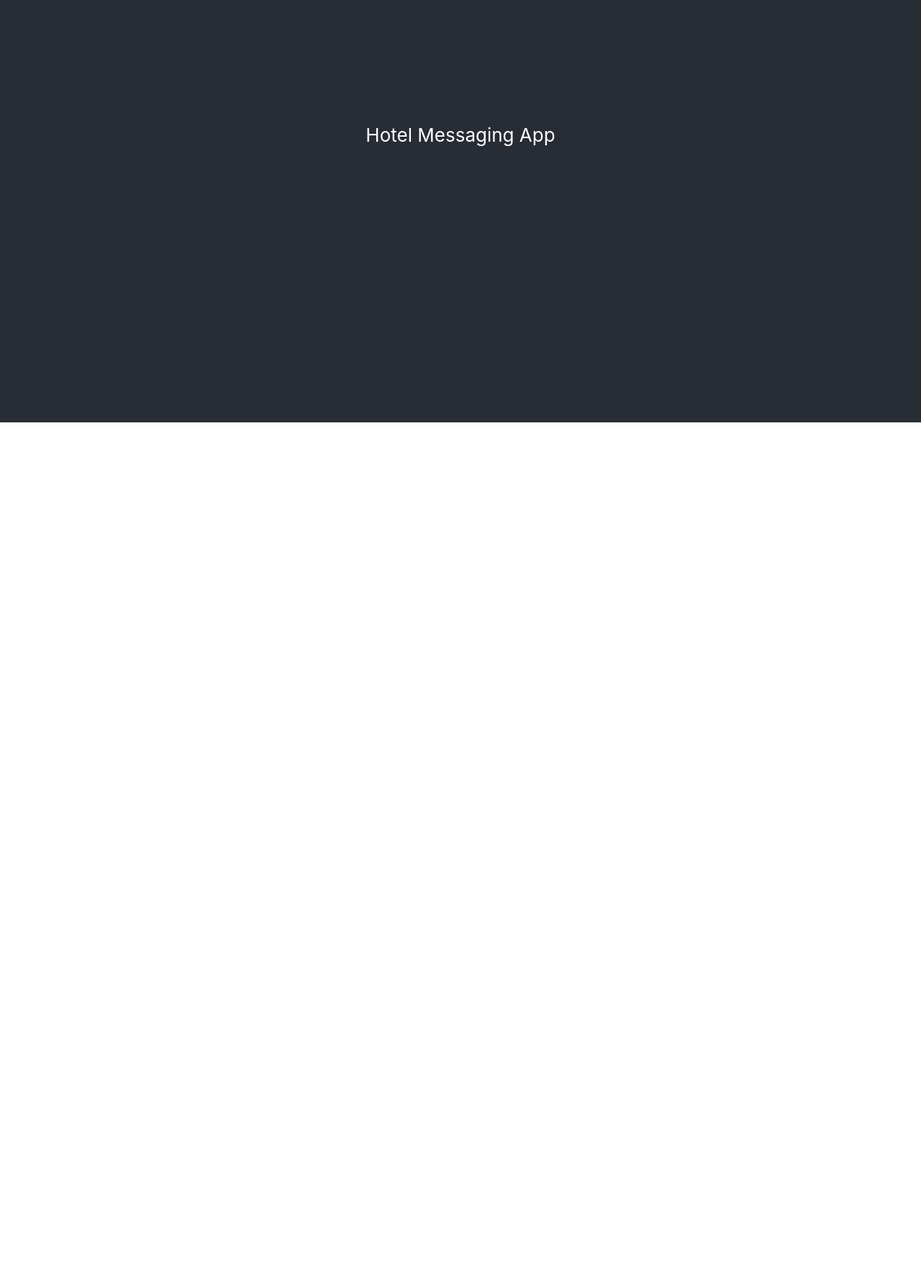
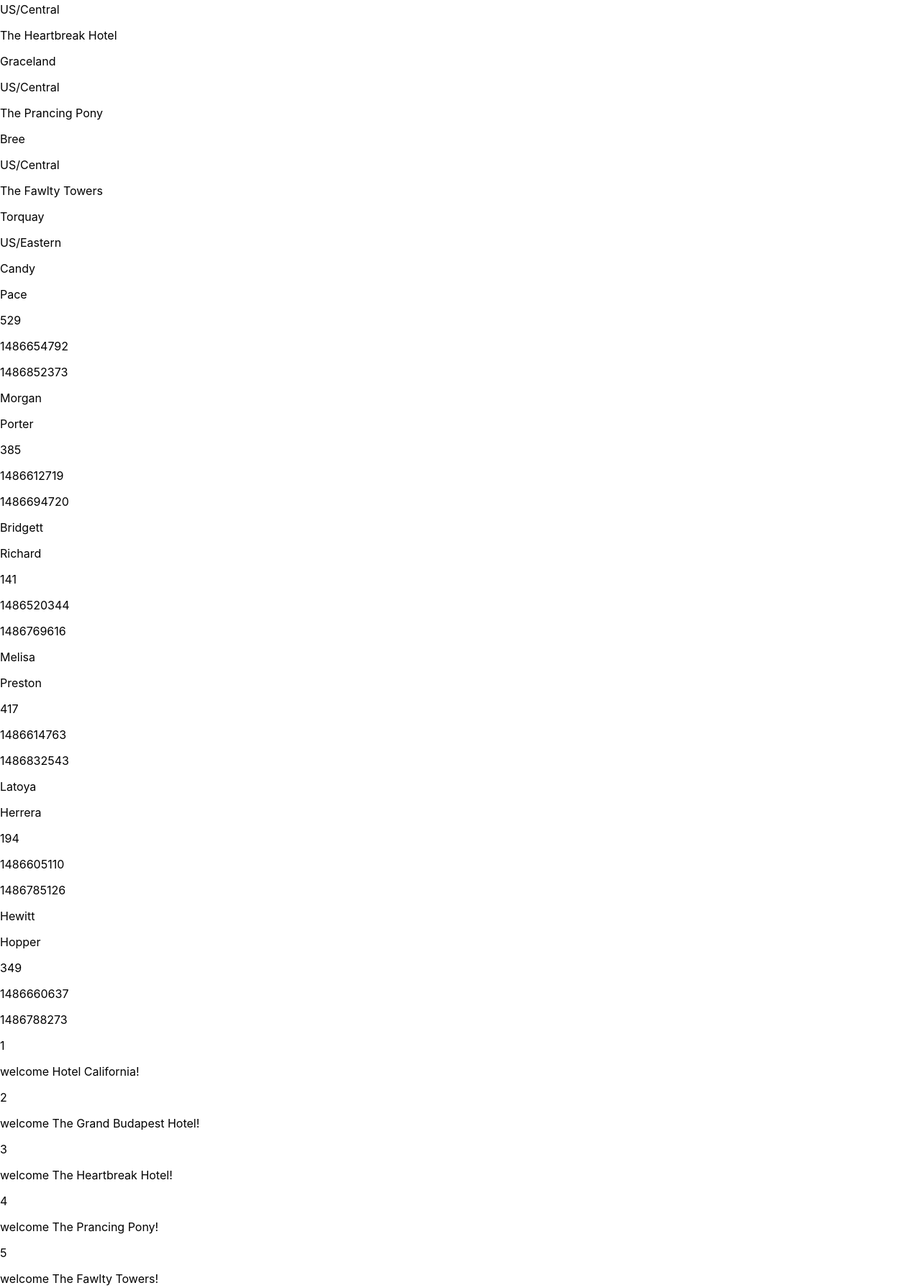
Before and after one commit to CardinalNavigation/hotelmessagingapp, a React app: page / in a window 1280 px wide. Shown: the part 213-2003 px from the top of the page at 72% size. Before the commit the page ends 800 px from the top, so only its background shows below. Built offline with nearby package versions, Linux system fonts and the light colour scheme.

Commit message:
Playing around with JSON Displaying now that I have it imported, will work on ways to allow user to select outgoing message. Working it all into top level App.js in order to get it working, may get it pushed into seperate components if I have time

```diff
--- a/public/index.html
+++ b/public/index.html
@@ -1,43 +1,18 @@
 <!DOCTYPE html>
 <html lang="en">
+
 <head>
   <meta charset="utf-8" />
   <link rel="icon" href="%PUBLIC_URL%/favicon.ico" />
   <meta name="viewport" content="width=device-width, initial-scale=1" />
   <meta name="theme-color" content="#000000" />
-    <meta
-      name="description"
-      content="Web site created using create-react-app"
-    />
-    <link rel="apple-touch-icon" href="%PUBLIC_URL%/logo192.png" />
-    <!--
-      manifest.json provides metadata used when your web app is installed on a
-      user's mobile device or desktop. See https://developers.google.com/web/fundamentals/web-app-manifest/
-    -->
-    <link rel="manifest" href="%PUBLIC_URL%/manifest.json" />
-    <!--
-      Notice the use of %PUBLIC_URL% in the tags above.
-      It will be replaced with the URL of the `public` folder during the build.
-      Only files inside the `public` folder can be referenced from the HTML.
-
-      Unlike "/favicon.ico" or "favicon.ico", "%PUBLIC_URL%/favicon.ico" will
-      work correctly both with client-side routing and a non-root public URL.
-      Learn how to configure a non-root public URL by running `npm run build`.
-    -->
+  <meta name="description" content="Web site created using create-react-app" />
   <title>React App</title>
 </head>
+
 <body>
   <noscript>You need to enable JavaScript to run this app.</noscript>
   <div id="root"></div>
-    <!--
-      This HTML file is a template.
-      If you open it directly in the browser, you will see an empty page.
+</body>
 
-      You can add webfonts, meta tags, or analytics to this file.
-      The build step will place the bundled scripts into the <body> tag.
-
-      To begin the development, run `npm start` or `yarn start`.
-      To create a production bundle, use `npm run build` or `yarn build`.
-    -->
-  </body>
 </html>
--- a/src/components/App.css
+++ b/src/components/App.css
@@ -1,4 +1,4 @@
-.App {
+/* .App {
   text-align: center;
 }
 
@@ -35,4 +35,4 @@
   to {
     transform: rotate(360deg);
   }
-}
+} */
--- a/src/components/App.js
+++ b/src/components/App.js
@@ -1,12 +1,46 @@
 import "./App.css";
 import companyData from "../data/Companies.json";
+import guestData from "../data/Guests.json";
+import messageData from "../data/Messages.json";
+
+//First we will get the JSON Data Imported ✅
+//Then we will set up a system to manipulate the data using buttons and selectors
+//Then We will Deploy to Vercel
+// We need to create an object to use to manipulate messages with the data in here.
 
 function App() {
+  console.log(companyData);
+  console.log(companyData[0].id);
   return (
     <div className="App">
       <header className="App-header">Hotel Messaging App</header>
       <div>
-
+        {companyData.map((company) => (
+          <div key={company.id}>
+            <p>{company.company}</p>
+            <p>{company.city}</p>
+            <p>{company.timezone}</p>
+          </div>
+        ))}
+      </div>
+      <div>
+        {guestData.map((guest) => (
+          <div key={guest.id}>
+            <p>{guest.firstName}</p>
+            <p>{guest.lastName}</p>
+            <p>{guest.reservation.roomNumber}</p>
+            <p>{guest.reservation.startTimestamp}</p>
+            <p>{guest.reservation.endTimestamp}</p>
+          </div>
+        ))}
+      </div>
+      <div>
+        {messageData.map((message) => (
+          <div key={message.id}>
+            <p>{message["company id"]}</p>
+            <p>{message.message}</p>
+          </div>
+        ))}
       </div>
     </div>
   );
```
Lines whose indentation alone changed are shown as unchanged.
